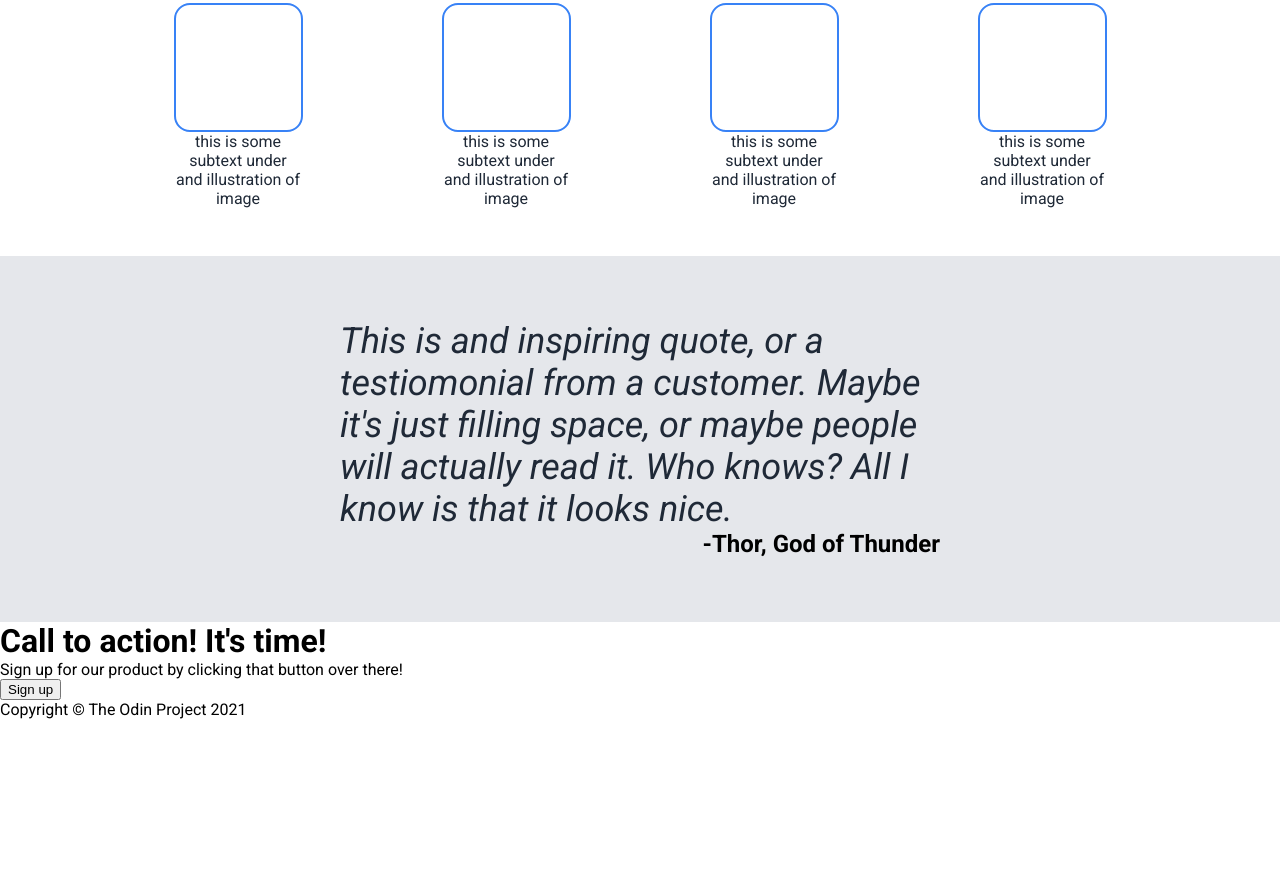
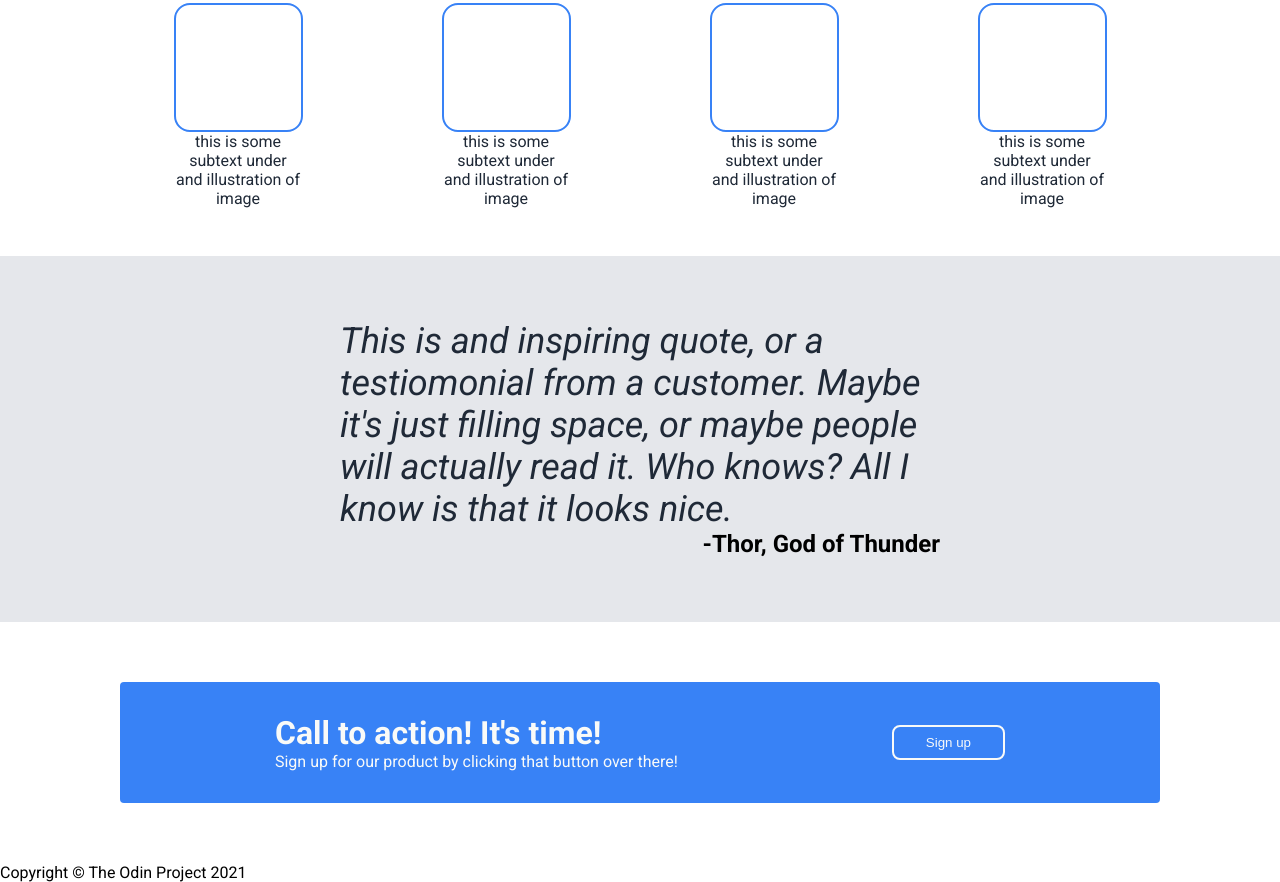
Before and after one commit to yim54/odin-landing-page, a plain HTML site: page index.html in a window 1280 px wide. Shown: the part 479-1361 px from the top of the page. Before the commit the page ends 1198 px from the top, so only its background shows below. Drawn offline with Linux system fonts and the light colour scheme.

Commit message:
Style fourth section

```diff
--- a/index.html
+++ b/index.html
@@ -57,10 +57,12 @@
         <div>-Thor, God of Thunder</div>
     </div>
 
-    <div class = "four">
-        <div>
-            <h1>Call to action! It's time!</h1>
-            <p>Sign up for our product by clicking that button over there!</p>
+    <div class="four">
+        <div class="box">
+            <div>
+                <h1>Call to action! It's time!</h1>
+                <p>Sign up for our product by clicking that button over there!</p>
+            </div>
             <button>Sign up</button>
         </div>
     </div>
--- a/style.css
+++ b/style.css
@@ -143,3 +143,39 @@ header h1 {
     text-align: right;
     width: 600px;
 }
+
+.four {
+    display: flex;
+    justify-content: center;
+    align-items: center;
+}
+
+.box {
+    background-color: #3882F6;
+    border: 0;
+    border-radius: 4px;
+    color: #F9FAF8;
+    padding: 32px 64px;
+    margin: 60px 120px;
+    display: flex;
+    justify-content: space-around;
+    gap: 32px;
+    align-items: center;
+    flex-grow: 1;
+    flex-shrink: 0;
+}
+
+.box div {
+    flex-shrink: 0;
+}
+
+.box button {
+    background-color: #3882F6;
+    border: 2px;
+    border-style: solid;
+    border-radius: 8px;
+    border-color: #F9FAF8;
+    color: #F9FAF8;
+    padding: 8px 32px;
+    flex-shrink: 0;
+}
```
